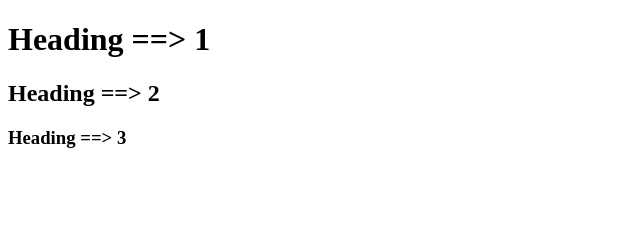
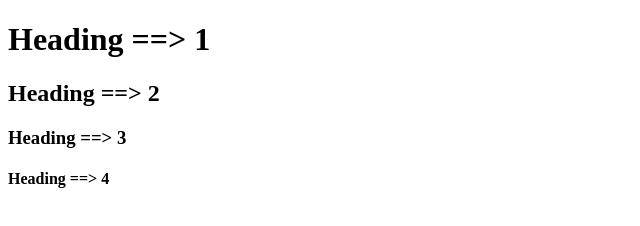
Before and after one commit to ManvendrasinhJadeja/maan-mohit, a plain HTML site: page index.html in a window 1280 px wide. Shown: the whole page, without its empty margins (0-640 px from the left). Drawn offline with Linux system fonts and the light colour scheme.

Commit message:
heading 4

```diff
--- a/index.html
+++ b/index.html
@@ -10,6 +10,7 @@
     <h1>Heading ==> 1</h1>
     <h2>Heading ==> 2</h2>
     <h3>Heading ==> 3</h3>
+    <h4>Heading ==> 4</h4>
 
 </body>
 </html>
```
